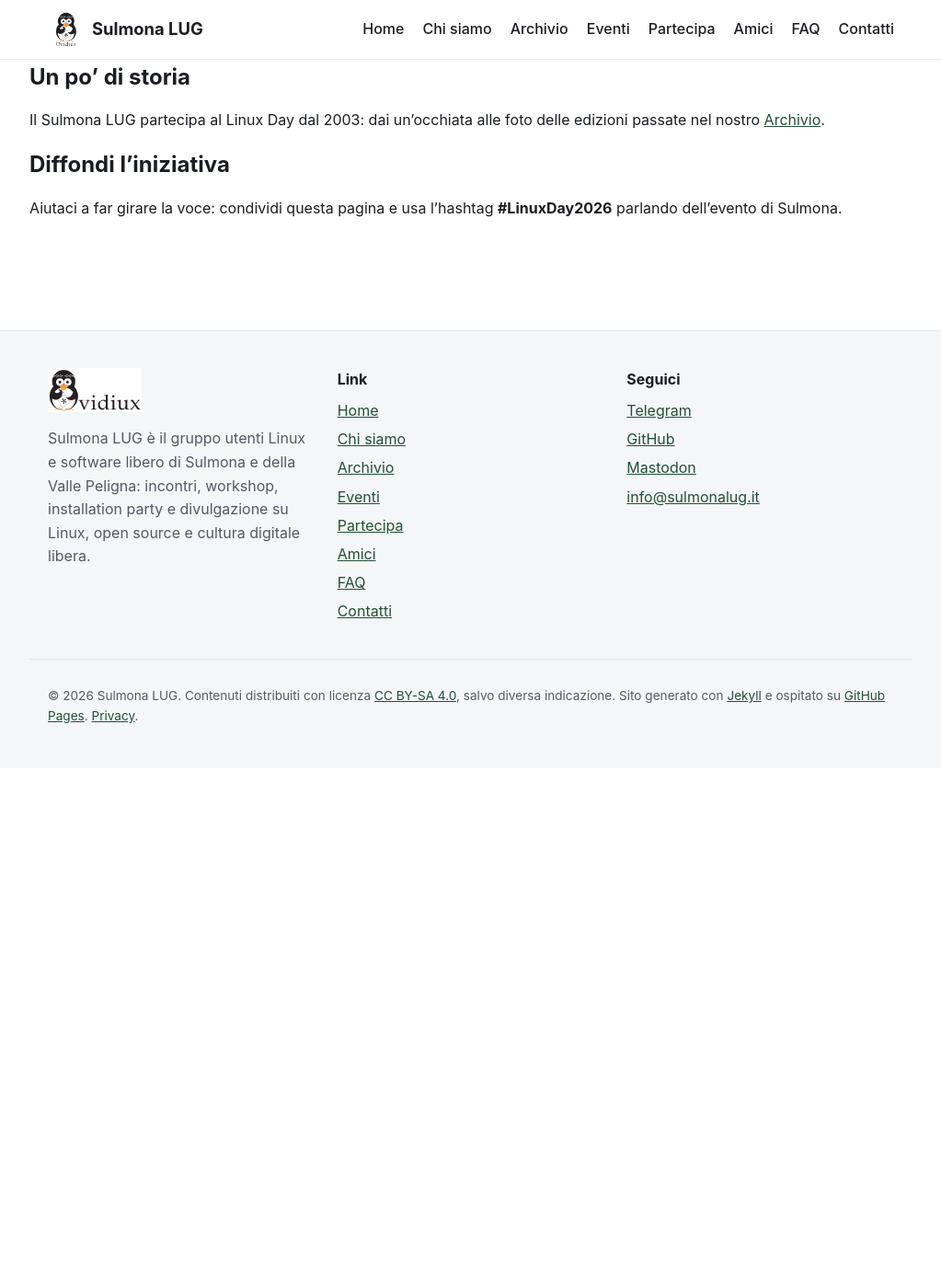
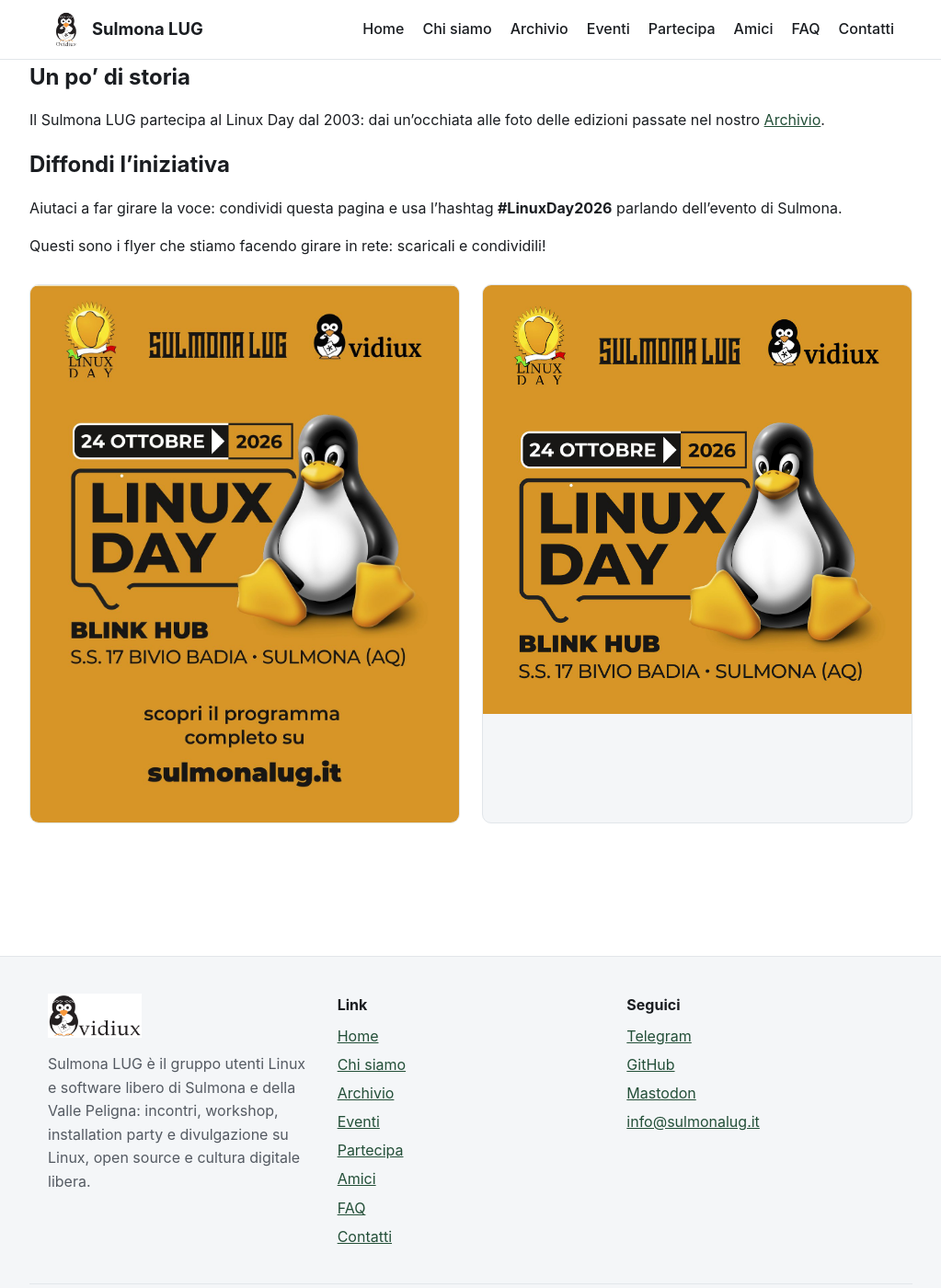
Before and after one commit to Sulmona-LUG/sulmona-lug.github.io, a Jekyll site: the page built from linux-day-2026.md, in a window 1280 px wide and 1400 px high, scrolled down 2357 px. Shown: the whole window at 92% size, without its empty margins (128-1151 px from the left). Built offline with Jekyll 4.4.1, drawn with Linux system fonts in a browser that asks for light colours; before the commit the page ends 3192 px from its top, so only the background shows below that.

Commit message:
Linux Day 2026: aggiunti i flyer in Diffondi l'iniziativa
Co-Authored-By: Claude Opus 5.5 <noreply@anthropic.com>

```diff
--- a/assets/css/style.scss
+++ b/assets/css/style.scss
@@ -392,3 +392,8 @@ th, td { border: 1px solid var(--border); padding: .5rem .75rem; text-align: lef
   color: var(--text-muted);
   font-size: .85rem;
 }
+
+.flyer-item img {
+  width: 100%;
+  height: auto;
+}
--- a/linux-day-2026.md
+++ b/linux-day-2026.md
@@ -120,3 +120,18 @@ passate nel nostro [Archivio](/archivio/).
 
 Aiutaci a far girare la voce: condividi questa pagina e usa l'hashtag **#LinuxDay2026**
 parlando dell'evento di Sulmona.
+
+Questi sono i flyer che stiamo facendo girare in rete: scaricali e condividili!
+
+<div class="archive-gallery">
+  <div class="archive-item flyer-item">
+    <a href="{{ '/assets/images/flyer.LD.01.jpeg' | relative_url }}" target="_blank" rel="noopener">
+      <img src="{{ '/assets/images/flyer.LD.01.jpeg' | relative_url }}" alt="Flyer Linux Day 2026 Sulmona" loading="lazy">
+    </a>
+  </div>
+  <div class="archive-item flyer-item">
+    <a href="{{ '/assets/images/flyer.LD.02.jpeg' | relative_url }}" target="_blank" rel="noopener">
+      <img src="{{ '/assets/images/flyer.LD.02.jpeg' | relative_url }}" alt="Flyer Linux Day 2026 Sulmona (formato quadrato)" loading="lazy">
+    </a>
+  </div>
+</div>
```
Also changed, not shown: assets/images/flyer.LD.01.jpeg (added), assets/images/flyer.LD.02.jpeg (added).
